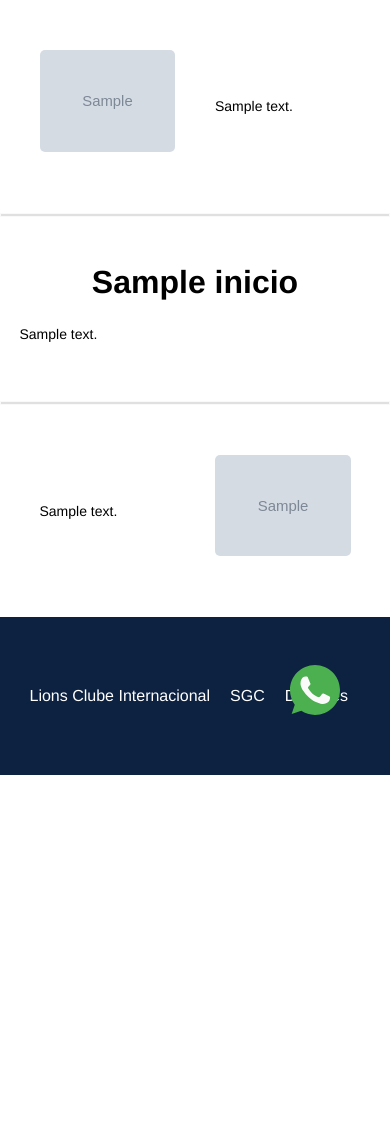
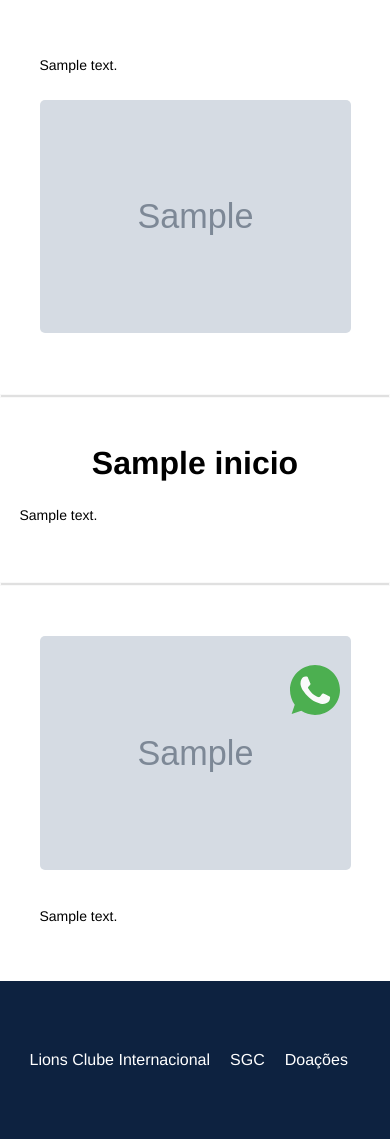
Before and after one commit to ProjetoIntegrativa-LIONS/SITE-INTEGRATIVA-2022, a Flask app: page / in a window 390 px wide. Shown: the part 85-1224 px from the top of the page. Before the commit the page ends 860 px from the top, so only its background shows below. Run offline with Flask 2, Linux system fonts and the light colour scheme; tables that the repository leaves empty or names only in its code hold one stand-in row (values such as "Sample post"); grey boxes marked "Sample" are stand-in pictures; data that the repository does not hold is empty.

Commit message:
responsividade home finalizado

```diff
--- a/static/assets/css/desktop/home.css
+++ b/static/assets/css/desktop/home.css
@@ -69,3 +69,19 @@ main.desktop section.third div p{
     text-align: justify;
 }
 /* END MAIN */
+
+@media (max-width: 767px){
+    main.desktop section.first,
+    main.desktop section.third{
+        flex-direction: column;
+    }
+    main.desktop section.first div,
+    main.desktop section.third div{
+        width: 100%;
+    }
+    main.desktop section.first div:last-child,
+    main.desktop section.third div:last-child{
+        order: -1;
+        margin-bottom: 20px;
+    }
+}
```
